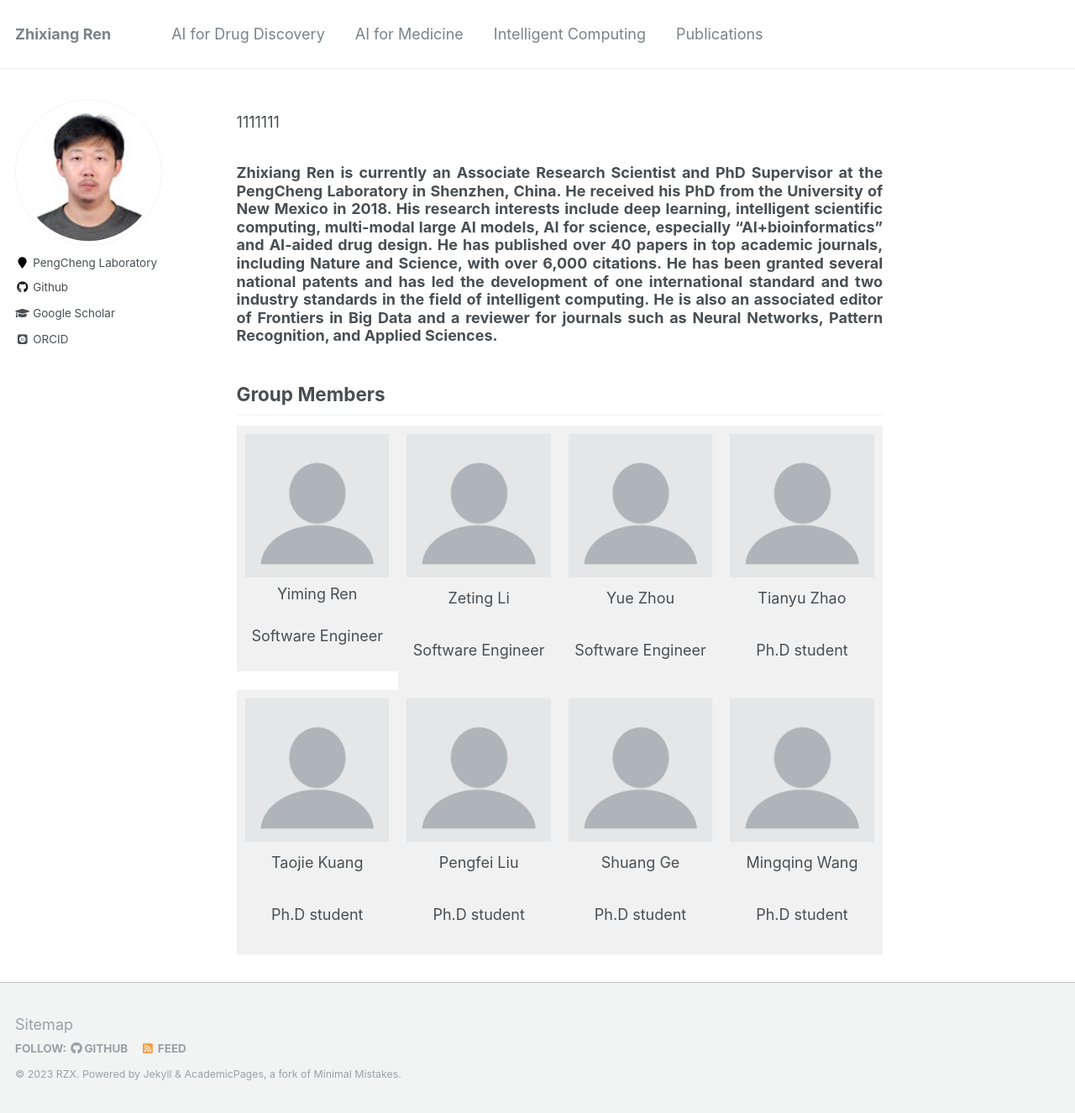
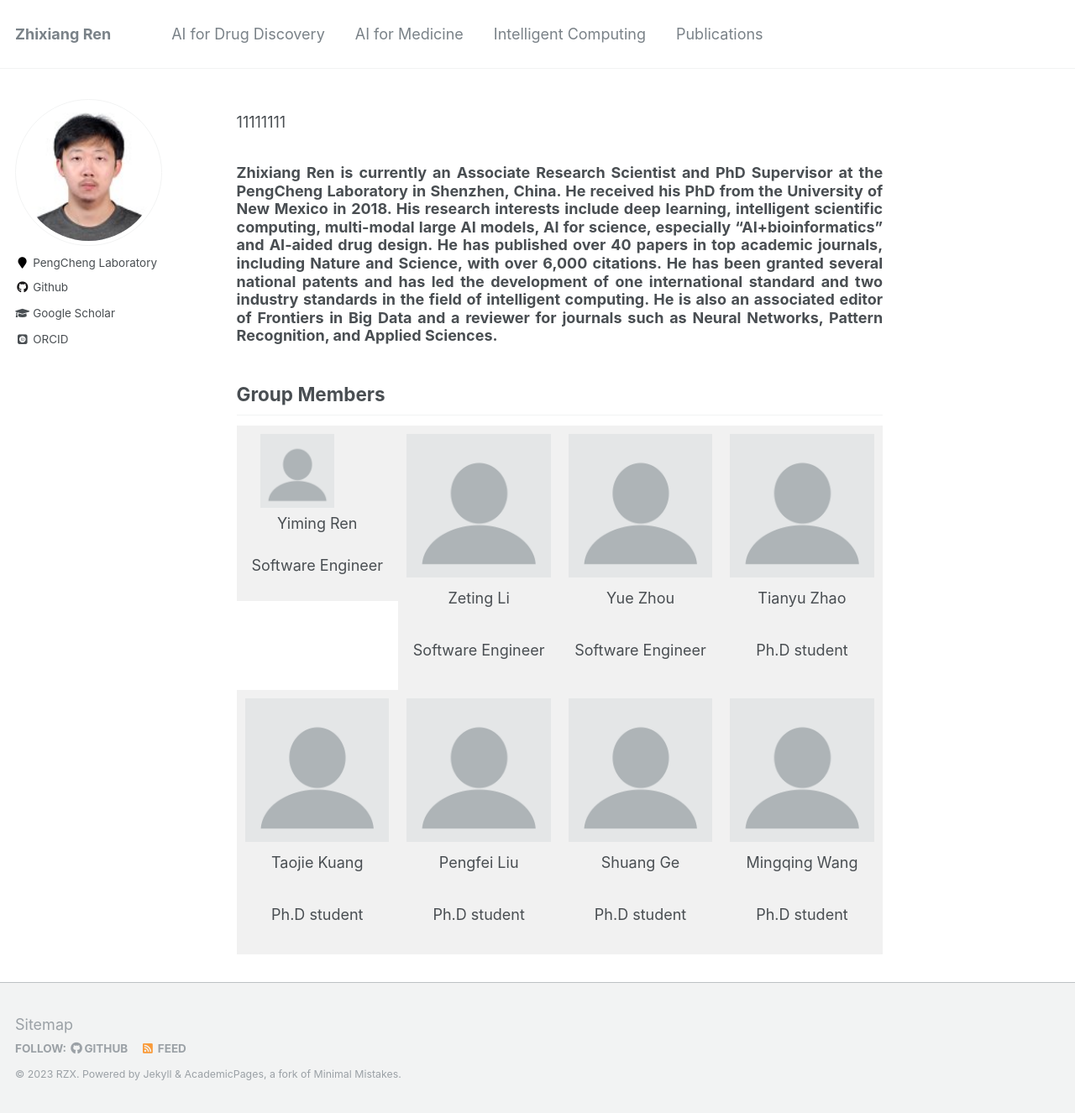
Before and after one commit to zhixiang-ren/zhixiang-ren.github.io, a Jekyll site: the page built from _pages/about.html, in a window 1280 px wide and 1326 px high. Shown: the whole window at 84% size. Built offline with Jekyll 4.4.1, drawn with Linux system fonts in a browser that asks for light colours; some web fonts are replaced.

Commit message:
Update about.html

```diff
--- a/_pages/about.html
+++ b/_pages/about.html
@@ -7,7 +7,7 @@ redirect_from:
   - /about/
   - /about.html
 ---
-1111111
+11111111
 <h3 style="text-align:justify;">Zhixiang Ren is currently an Associate Research Scientist and PhD Supervisor at the PengCheng Laboratory in Shenzhen, China. He received his PhD from the University of New Mexico in 2018. His research interests include deep learning, intelligent scientific computing, multi-modal large AI models, AI for science, especially “AI+bioinformatics” and AI-aided drug design. He has published over 40 papers in top academic journals, including Nature and Science, with over 6,000 citations. He has been granted several national patents and has led the development of one international standard and two industry standards in the field of intelligent computing. He is also an associated editor of Frontiers in Big Data and a reviewer for journals such as Neural Networks, Pattern Recognition, and Applied Sciences.
 </h3>
 
@@ -16,7 +16,7 @@ redirect_from:
 <div style="float: left;">
 
   <div style="width: 25%;padding: 5px;background-color: rgb(241, 241, 241);float: left;">
-    <img style="width: 100%;padding-left: 3%;padding-right: 3%;padding-top: 3%;padding-bottom: 0%;" src="/images/profile.png">
+    <img style="width: 74%;padding-left: 13%;padding-right: 13%;padding-top: 3%;padding-bottom: 0%;" src="/images/profile.png">
     <p style="width: 100%;padding-left: 3%;padding-right: 3%;padding-top: 3%;padding-bottom: 0%;text-align:center">Yiming Ren</p>
     <p style="width: 100%;padding-left: 3%;padding-right: 3%;padding-top: 0%;padding-bottom: 0%;text-align:center">Software Engineer</p>
   </div>
```
